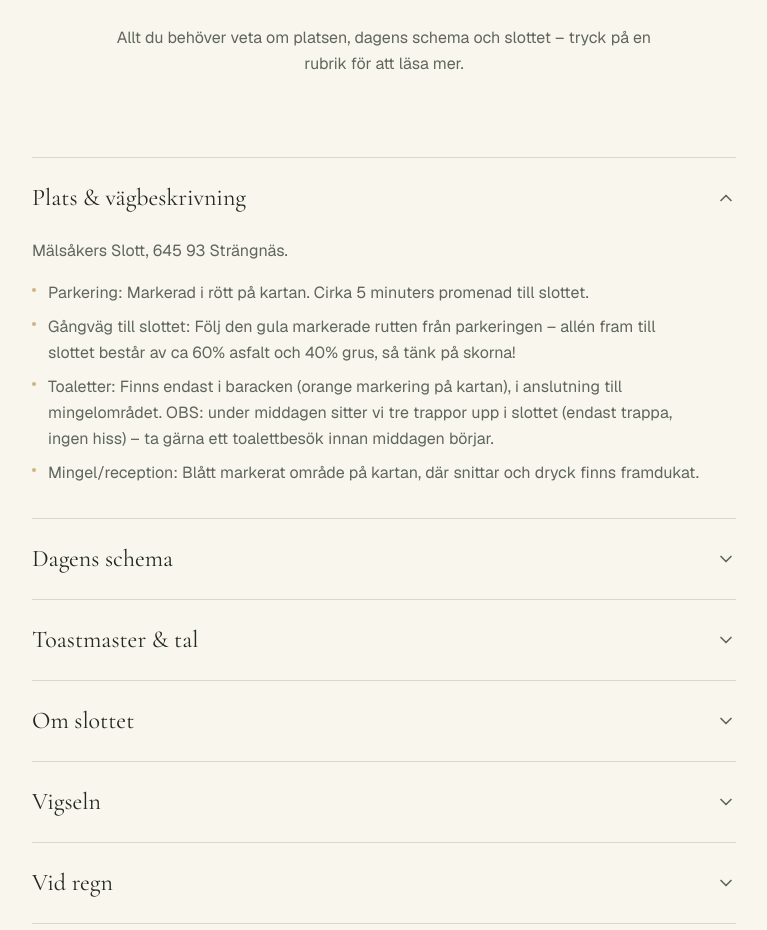
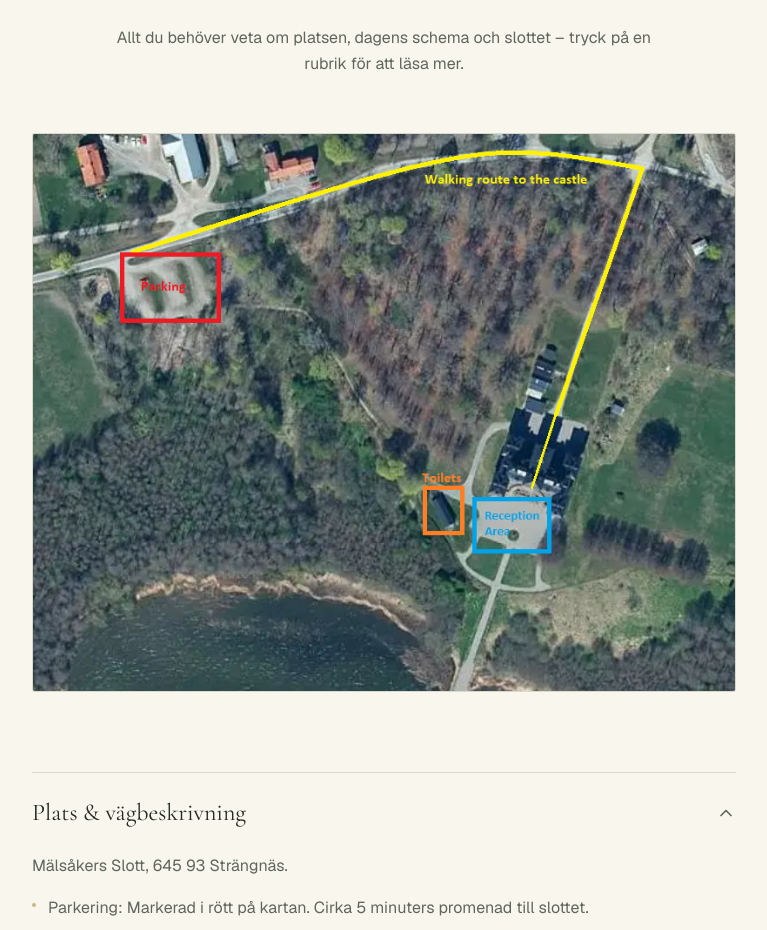
Before and after one commit to Hampus1990/brollop-hemsida, a Next.js app: page / in a window 1280 px wide. Shown: the part 1040-1970 px from the top of the page, without its empty margins (256-1023 px from the left). Built offline with nearby package versions, Linux system fonts and the light colour scheme.

Commit message:
Add files via upload

```diff
--- a/components/day-details.tsx
+++ b/components/day-details.tsx
@@ -26,6 +26,14 @@ export function DayDetails() {
           <p className="mx-auto mt-6 max-w-xl text-pretty leading-relaxed text-muted-foreground">
             {t.dayDetails.subtitle}
           </p>
+        </div>
+
+        <div className="mt-10 overflow-hidden rounded-sm border border-border md:mt-14">
+          <img
+            src="/images/Slottskarta.png"
+            alt={t.dayDetails.mapAlt}
+            className="w-full object-contain"
+          />
         </div>
 
         <div className="mt-16 md:mt-20 divide-y divide-border border-t border-b border-border">
```
